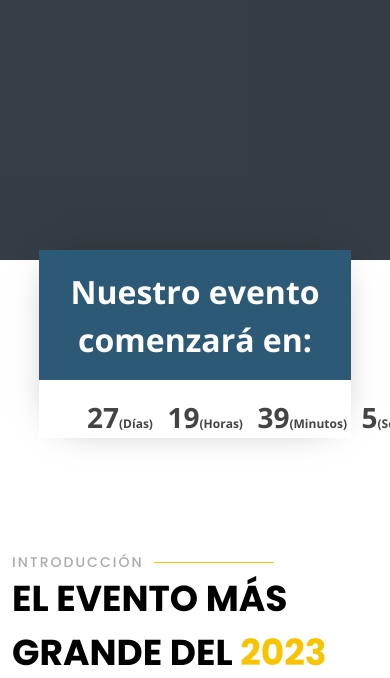
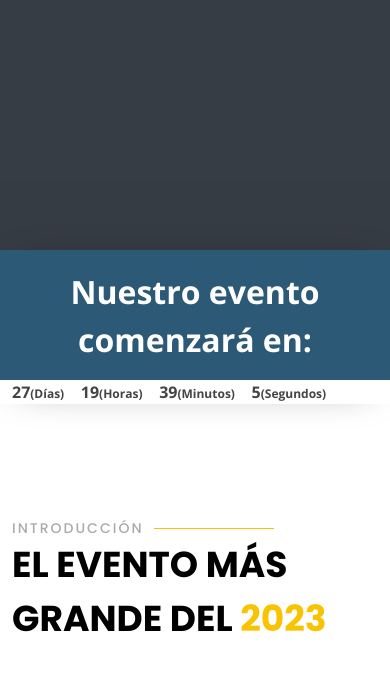
Before and after one commit to dlainezs87/congreso, a PHP site: page /congreso/ in a window 390 px wide; the page is wider, and only the part inside the window is pictured. Shown: the part 584-1262 px from the top of that part. Run offline with PHP 8.4, Linux system fonts and the light colour scheme; data that the repository does not hold is empty.

Commit message:
update 23/6/23

```diff
--- a/assets/css/style.css
+++ b/assets/css/style.css
@@ -1859,7 +1859,7 @@ section {
 @media (min-width: 320px) and (max-width: 580px) {
   .count-container{
     position: relative;
-    width:80%;
+    width:100%;
     margin:0 auto;
     background:white;
     box-shadow: 0px 0px 40px -23px rgba(0,0,0,0.64);
@@ -1916,94 +1916,41 @@ section {
 --------------------------------------------------------------*/
 
 .contador{
-  width:60%;
+  width:73%;
   margin:0 auto;
-  font-size:70px;
+  font-size:60px;
   font-weight:bolder;
-}
-
-.contador-text{
-    width:70%;
-    margin:0 auto;
-  }
-
-.dias{margin:0 20px 0 50px;}
-
-.horas{margin:0 50px 0 45px;}
-
-.minutos{margin:0 80px 0 40px;}
-
-.segundos{margin:0 0 0 0;}
+  margin-top:25px;
+}
+
 
 @media (min-width: 1400px) and (max-width: 1600px) {
-
   .contador{
     width:73%;
     margin:0 auto;
-    font-size:70px;
+    font-size:60px;
     font-weight:bolder;
-  }
-
-  .contador-text{
+    margin-top:25px;
+  }
+}
+
+@media (min-width: 1200px) and (max-width: 1400px) {
+  .contador{
     width:90%;
     margin:0 auto;
-  }
-
-  .dias{margin:0 50px 0 55px;}
-
-  .horas{margin:0 50px 0 45px;}
-
-  .minutos{margin:0 80px 0 40px;}
-
-  .segundos{margin:0 0 0 0;}
-
-}
-
-@media (min-width: 1200px) and (max-width: 1400px) {
-
+    font-size:50px;
+    font-weight:bolder;
+    margin-top:25px;
+  }
+}
+
+
+@media (min-width: 320px) and (max-width: 580px) {
   .contador{
-    width:93%;
+    width:100%;
     margin:0 auto;
-    font-size:70px;
+    font-size:16px;
     font-weight:bolder;
-  }
-
-  .contador-text{
-    width:90%;
-    margin:0 auto;
-  }
-
-  .dias{margin:0 50px 0 55px;}
-
-  .horas{margin:0 50px 0 25px;}
-
-  .minutos{margin:0 80px 0 40px;}
-
-  .segundos{margin:0 0 0 0;}
-
-}
-
-
-@media (min-width: 320px) and (max-width: 580px) {
-
-  .contador{
-    width:75%;
-    margin:0 auto;
-    font-size:28px;
-    font-weight:bolder;
-  }
-
-  .contador-text{
-    width:90%;
-    margin:0 auto;
-  }
-
-  .dias{font-size:9px; margin:0 20px 0 18px;}
-
-  .horas{font-size:9px; margin:0 25px 0 0;}
-
-  .minutos{font-size:9px; margin:0 20px 0 0;}
-
-  .segundos{font-size:9px; margin:0 10px 0 0;}
-
-}
+    margin-top:0px;
+  }
+}
--- a/views/frame/footer.php
+++ b/views/frame/footer.php
@@ -109,7 +109,7 @@ function mostrarContadorRegresivo(fechaObjetivo) {
     var tiempoRestante = calcularTiempoRestante(fechaObjetivo);
 
     // Mostrar el contador en el elemento HTML
-    contadorElemento.innerHTML = tiempoRestante.dias + '<span style="font-size:12px;">(Días)</span>&nbsp;&nbsp;' + tiempoRestante.horas + '<span style="font-size:12px;">(Horas)</span>&nbsp;&nbsp;' + tiempoRestante.minutos + '<span style="font-size:12px;">(Minutos)</span>&nbsp;&nbsp;' + tiempoRestante.segundos + '<span style="font-size:12px;">(Segundos)</span>';
+    contadorElemento.innerHTML = tiempoRestante.dias + '<span style="font-size:12px;">(Días)</span>&nbsp;&nbsp;&nbsp;&nbsp;' + tiempoRestante.horas + '<span style="font-size:12px;">(Horas)</span>&nbsp;&nbsp;&nbsp;&nbsp;' + tiempoRestante.minutos + '<span style="font-size:12px;">(Minutos)</span>&nbsp;&nbsp;&nbsp;&nbsp;' + tiempoRestante.segundos + '<span style="font-size:12px;">(Segundos)</span>';
 
     // Detener el contador cuando llegue a cero
     if (tiempoRestante.dias <= 0 && tiempoRestante.horas <= 0 && tiempoRestante.minutos <= 0 && tiempoRestante.segundos <= 0) {
--- a/views/home-modules/count.php
+++ b/views/home-modules/count.php
@@ -6,7 +6,7 @@
 					<p style="padding-top:18px;text-align:center;font-size:32px;font-weight:bolder;color:white;">Nuestro evento comenzará en:</p>
 				</div>
 				<div class="col-lg-8">
-					<div id="contador" class="contador pt-3"></div>
+					<div id="contador" class="contador"></div>
 				</div>
 			</div>
 		</div>
```
